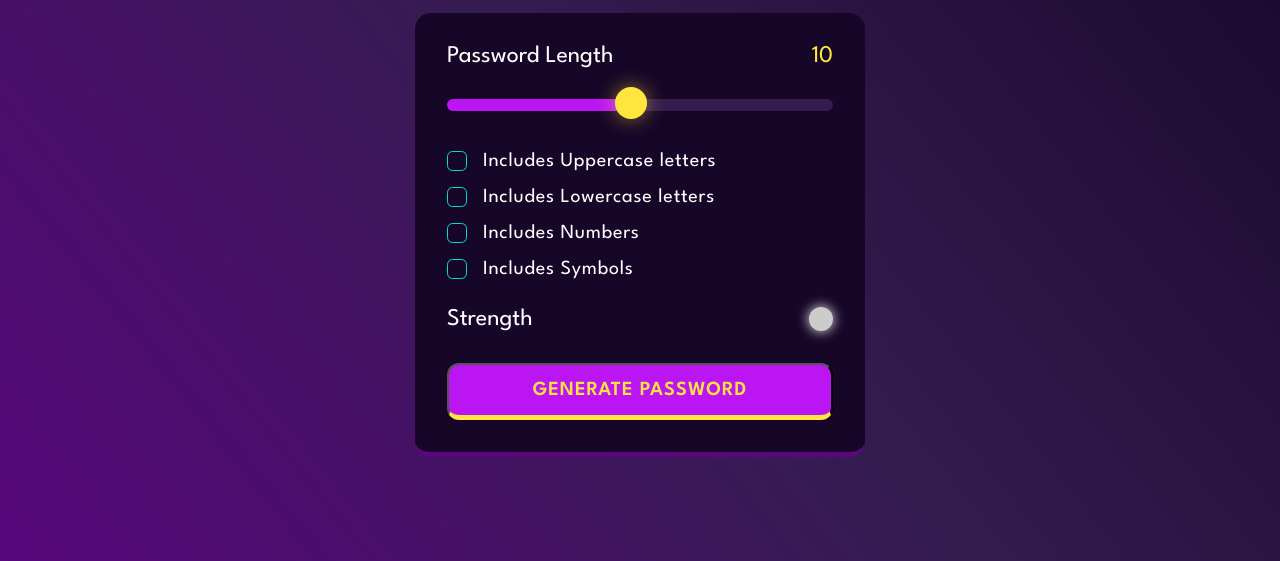
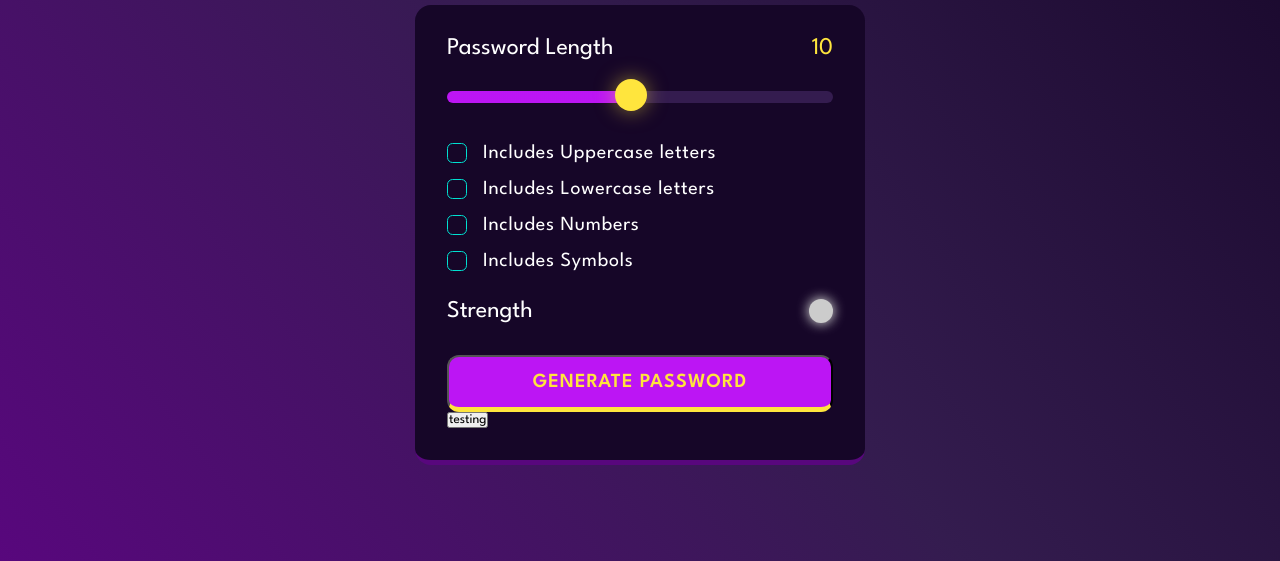
Before and after one commit to aryanmandal800/password-generator, a plain HTML site: page Index.html in a window 1280 px wide. Shown: the part 239-800 px from the top of the page. Drawn offline with Linux system fonts and the light colour scheme.

Commit message:
secod change tesdting

```diff
--- a/Index.html
+++ b/Index.html
@@ -71,7 +71,7 @@
 
             <!-- generate password-->
             <button class="generateButton">Generate Password</button>
-
+            <button>testing</button>
         </div>
 
     </div>
```
Also changed, not shown: 1 other file.
